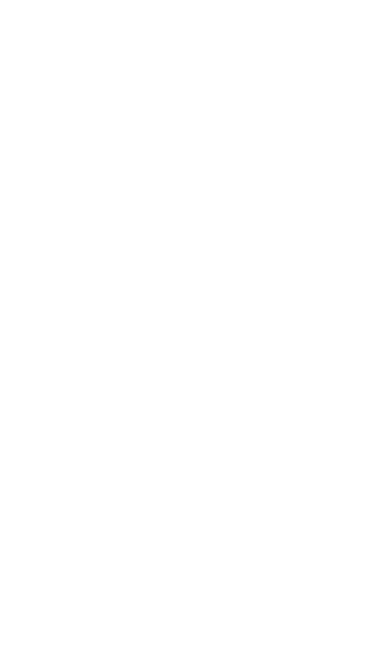
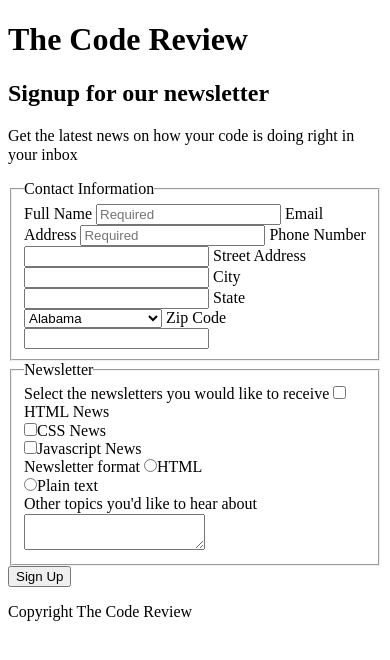
Before and after one commit to andrewsthomas/online-registration-form, a plain HTML site: page index.html in a window 390 px wide. Drawn offline with Linux system fonts and the light colour scheme.

Commit message:
Added html for mobile version

```diff
--- a/index.html
+++ b/index.html
@@ -10,5 +10,118 @@
   </head>
   <body>
 
+    <form action="index.html" method="post">
+
+      <h1>The Code Review</h1>
+
+      <h2>Signup for our newsletter</h2>
+
+      <p>Get the latest news on how your code is doing right in your inbox</p>
+
+      <fieldset>
+
+        <legend>Contact Information</legend>
+
+        <label for="name">Full Name</label>
+        <input type="text" id="name" name="user_name" placeholder="Required">
+
+        <label for="mail">Email Address</label>
+        <input type="email" id="mail" name="user_email" placeholder="Required">
+
+        <label for="phone">Phone Number</label>
+        <input type="tel" id="phone" name="user_phone">
+
+        <label for="address">Street Address</label>
+        <input type="text" id="address" name="user_address">
+
+        <label for="city">City</label>
+        <input type="text" id="city" name="user_city">
+
+        <label for="state">State</label>
+        <select id="state" name="user_state">
+          <option value="alabama">Alabama</option>
+          <option value="alaska">Alaska</option>
+          <option value="arizona">Arizona</option>
+          <option value="arkansas">Arkansas</option>
+          <option value="california">California</option>
+          <option value="colorado">Colorado</option>
+          <option value="connecticut">Connecticut</option>
+          <option value="district_of_columbia">District of Columbia</option>
+          <option value="delaware">Delaware</option>
+          <option value="florida">Florida</option>
+          <option value="georgia">Georgia</option>
+          <option value="hawaii">Hawaii</option>
+          <option value="idaho">Idaho</option>
+          <option value="illinois">Illinois</option>
+          <option value="indiana">Indiana</option>
+          <option value="iowa">Iowa</option>
+          <option value="kansas">Kansas</option>
+          <option value="kentucky">Kentucky</option>
+          <option value="louisiana">Louisiana</option>
+          <option value="maine">Maine</option>
+          <option value="maryland">Maryland</option>
+          <option value="massachusetts">Massachusetts</option>
+          <option value="michigan">Michigan</option>
+          <option value="minnesota">Minnesota</option>
+          <option value="mississippi">Mississippi</option>
+          <option value="missouri">Missouri</option>
+          <option value="montana">Montana</option>
+          <option value="nebraska">Nebraska</option>
+          <option value="nevada">Nevada</option>
+          <option value="new_hampshire">New Hampshire</option>
+          <option value="new_jersey">New Jersey</option>
+          <option value="new_mexico">New Mexico</option>
+          <option value="new_york">New York</option>
+          <option value="north_carolina">North Carolina</option>
+          <option value="north_dakota">North Dakota</option>
+          <option value="ohio">Ohio</option>
+          <option value="oklahoma">Oklahoma</option>
+          <option value="oregon">Oregon</option>
+          <option value="pennsylvania">Pennsylvania</option>
+          <option value="rhode_island">Rhode Island</option>
+          <option value="south_carolina">South Carolina</option>
+          <option value="south_dakota">South Dakota</option>
+          <option value="tennessee">Tennessee</option>
+          <option value="texas">Texas</option>
+          <option value="utah">Utah</option>
+          <option value="vermont">Vermont</option>
+          <option value="virginia">Virginia</option>
+          <option value="washington">Washington</option>
+          <option value="west_virginia">West Virginia</option>
+          <option value="wisconsin">Wisconsin</option>
+          <option value="wyoming">Wyoming</option>
+        </select>
+
+        <label for="zip">Zip Code</label>
+        <input type="text" id="zip" name="user_zip">
+
+      </fieldset>
+
+      <fieldset>
+
+        <legend>Newsletter</legend>
+
+        <label>Select the newsletters you would like to receive</label>
+        <input type="checkbox" id="html_news" name="user_html_news"><label for="html_news">HTML News</label><br>
+        <input type="checkbox" id="css_news" name="user_css_news"><label for="css_news">CSS News</label><br>
+        <input type="checkbox" id="js_news" name="user_javascript_news"><label for="js_news">Javascript News</label><br>
+
+        <label>Newsletter format</label>
+        <input type="radio" id="html_format" name="user_newsletter_format"><label for="html_format">HTML</label><br>
+        <input type="radio" id="plain_format" name="user_newsletter_format"><label for="plain_format">Plain text</label><br>
+
+        <label for="other">Other topics you'd like to hear about</label>
+        <textarea id="other" name="user_other_topics"></textarea>
+
+      </fieldset>
+
+      <button type="submit">Sign Up</button>
+
+      <footer>
+        <p>Copyright The Code Review</p>
+      </footer>
+
+    </form>
+
   </body>
 </html>
```
